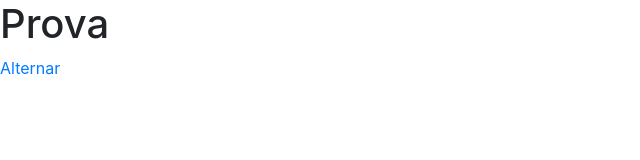
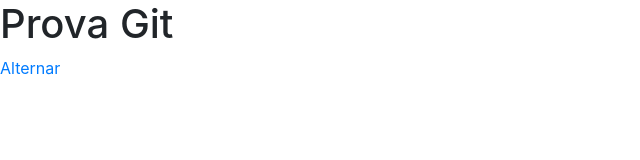
Before and after one commit to mksantos98/provafinal, a plain HTML site: page interna.html in a window 1280 px wide. Shown: the whole page, without its empty margins (0-640 px from the left). Drawn offline with nearby package versions, Linux system fonts and the light colour scheme.

Commit message:
criando arquivo

```diff
--- a/interna.html
+++ b/interna.html
@@ -7,7 +7,7 @@
     <title>Olá, mundo!</title>
   </head>
   <body>
-    <h1>Prova</h1>
+    <h1>Prova Git</h1>
     <a href="index.html">Alternar</a>
   </body>
 </html>
```
